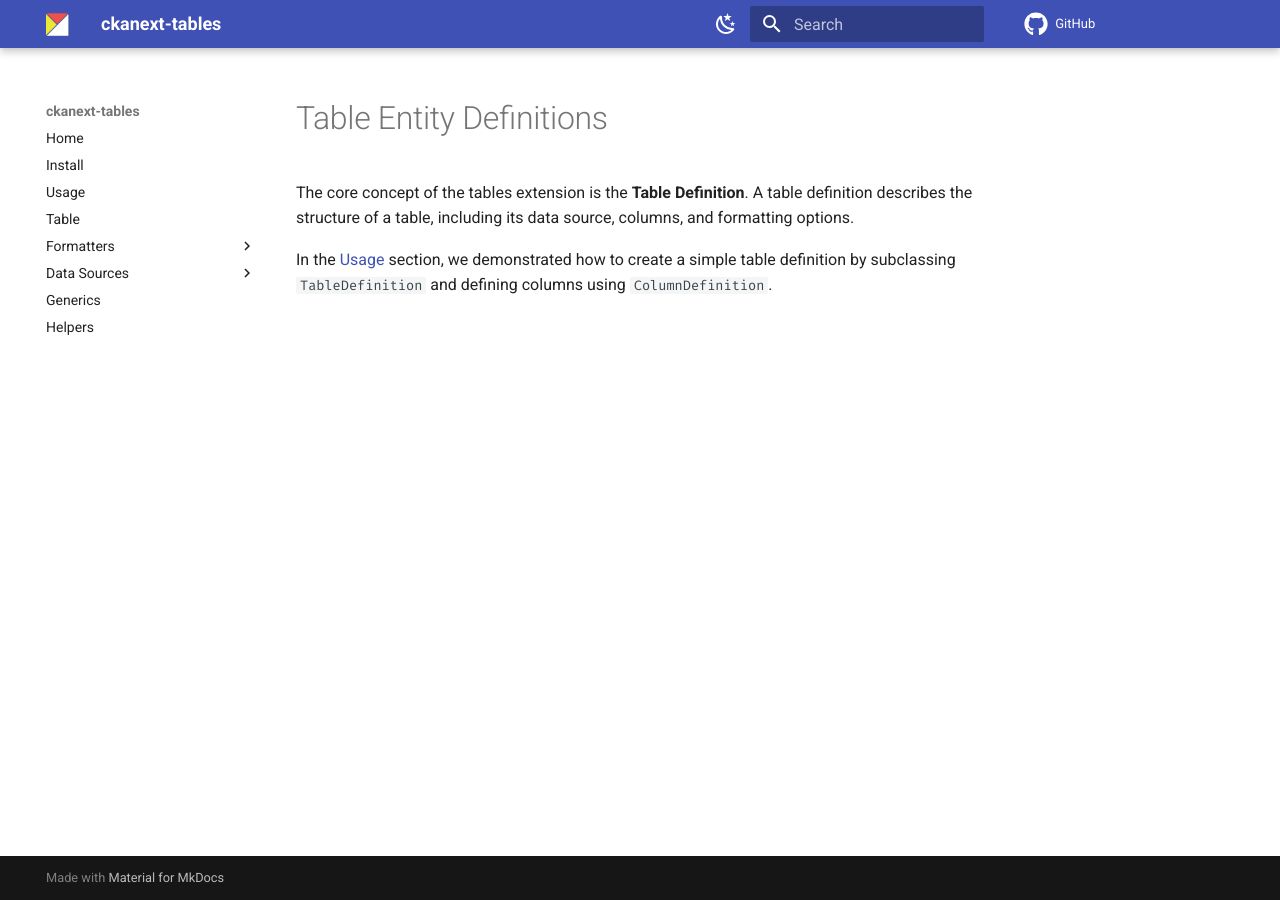
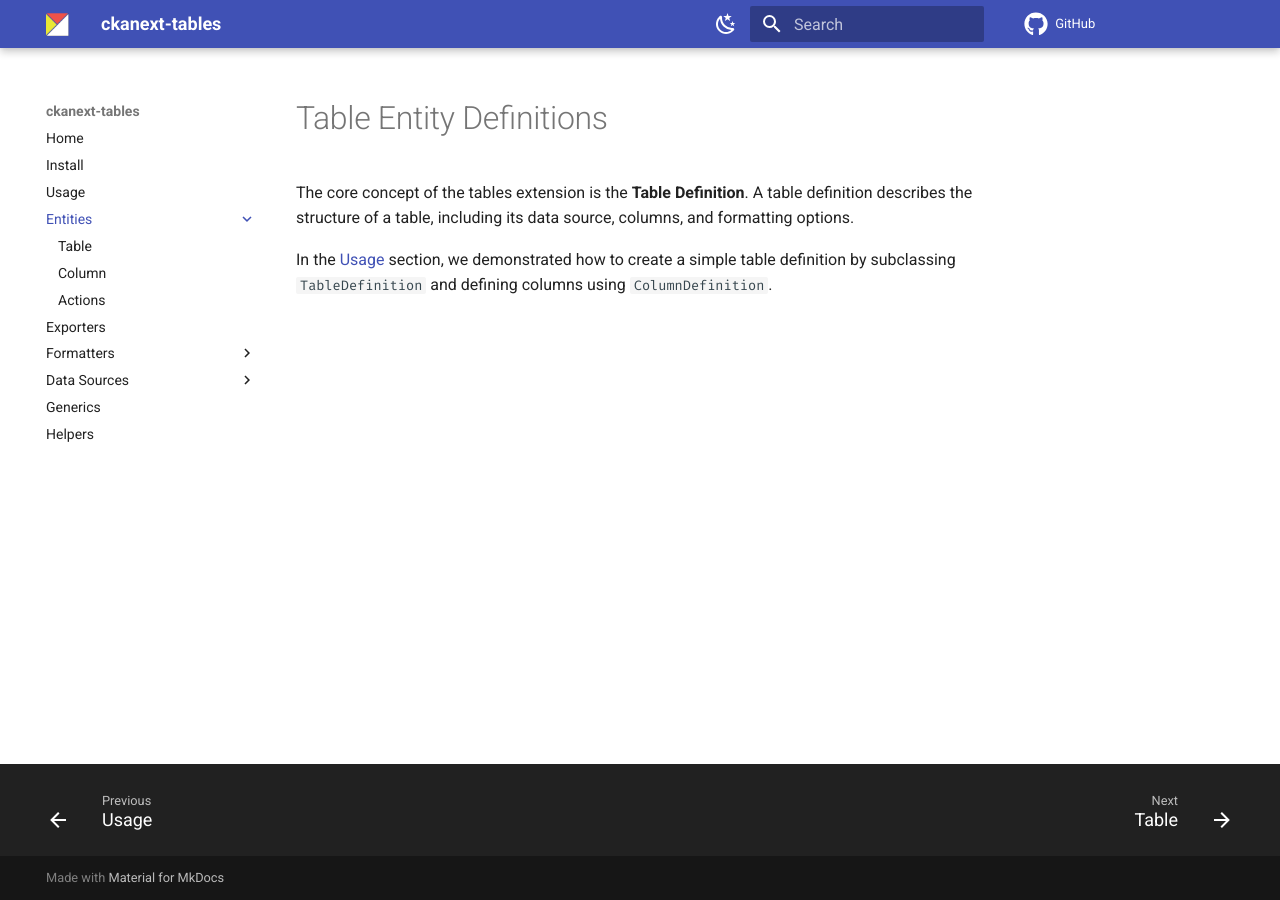
Before and after one commit to DataShades/ckanext-tables, an MkDocs documentation site: the page built from docs/entities/index.md, in a window 1280 px wide. Built offline with MkDocs 1.6.1 and Material for MkDocs 9.7.7, drawn with Linux system fonts in a browser that asks for light colours; comment, search, counter and statistics services are not loaded.

Commit message:
doc: update documentation, update mkdocs.yml

```diff
--- a/mkdocs.yml
+++ b/mkdocs.yml
@@ -36,6 +36,7 @@ theme:
 watch:
   - README.md
   - ckanext/tables/
+  - ckanext/tables_demo/
 
 nav:
   - Home: index.md
@@ -43,7 +44,14 @@ nav:
 
   - Usage: usage.md
 
-  - Table: table.md
+  - Entities:
+    - Overview: entities/index.md
+    - Table: entities/table.md
+    - Column: entities/column.md
+    - Actions: entities/actions.md
+
+  - Exporters:
+    - Overview: exporters/index.md
 
   - Formatters:
     - Overview: formatters/index.md
```
